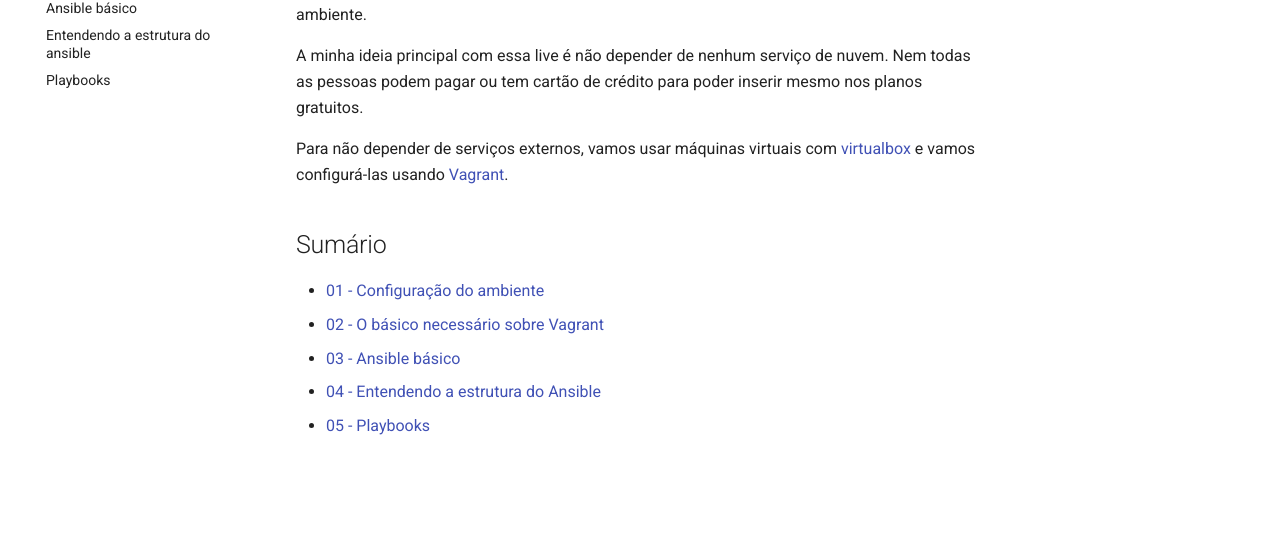
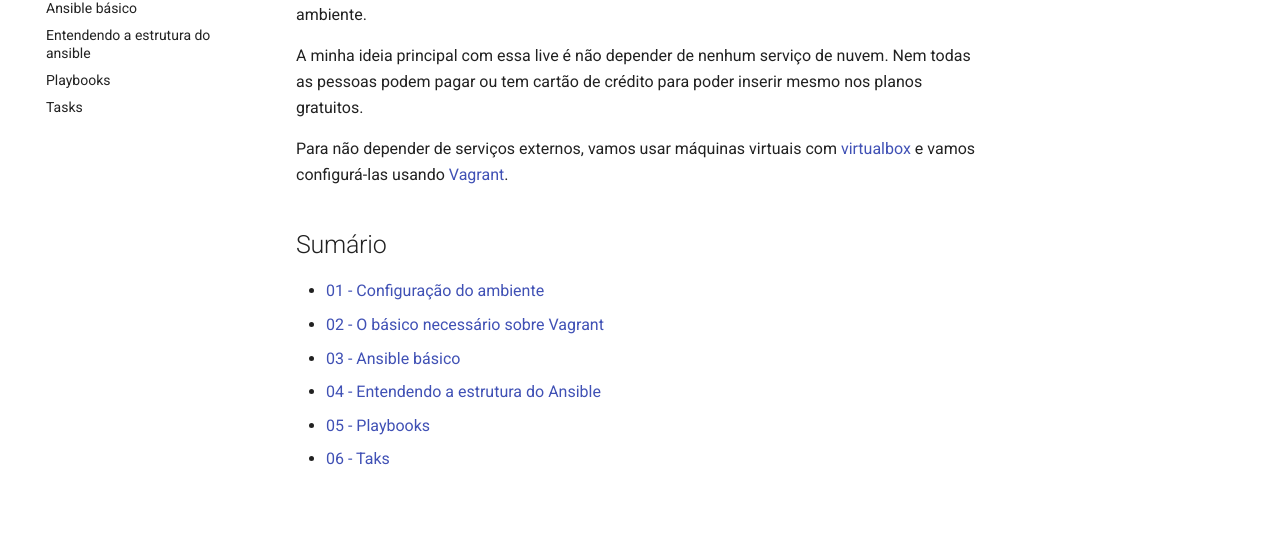
Before and after one commit to dunossauro/ansible-lab, an MkDocs documentation site: the page built from docs/index.md, in a window 1280 px wide. Shown: the part 229-783 px from the top of the page. Built offline with MkDocs 1.6.1 and Material for MkDocs 9.7.7, drawn with Linux system fonts in a browser that asks for light colours; emoji names are drawn with the system emoji font; comment, search, counter and statistics services are not loaded.

Commit message:
Iniciando o bloco de tasks

```diff
--- a/docs/index.md
+++ b/docs/index.md
@@ -13,3 +13,4 @@ Para não depender de serviços externos, vamos usar máquinas virtuais com [vir
 - [03 - Ansible básico](/03_ansible_basico)
 - [04 - Entendendo a estrutura do Ansible](/04_configuracao_do_ansible)
 - [05 - Playbooks](/05_playbooks)
+- [06 - Taks](/06_tasks)
```
Also changed, not shown: docs/06_tasks.md (added, +1 -0 lines).
